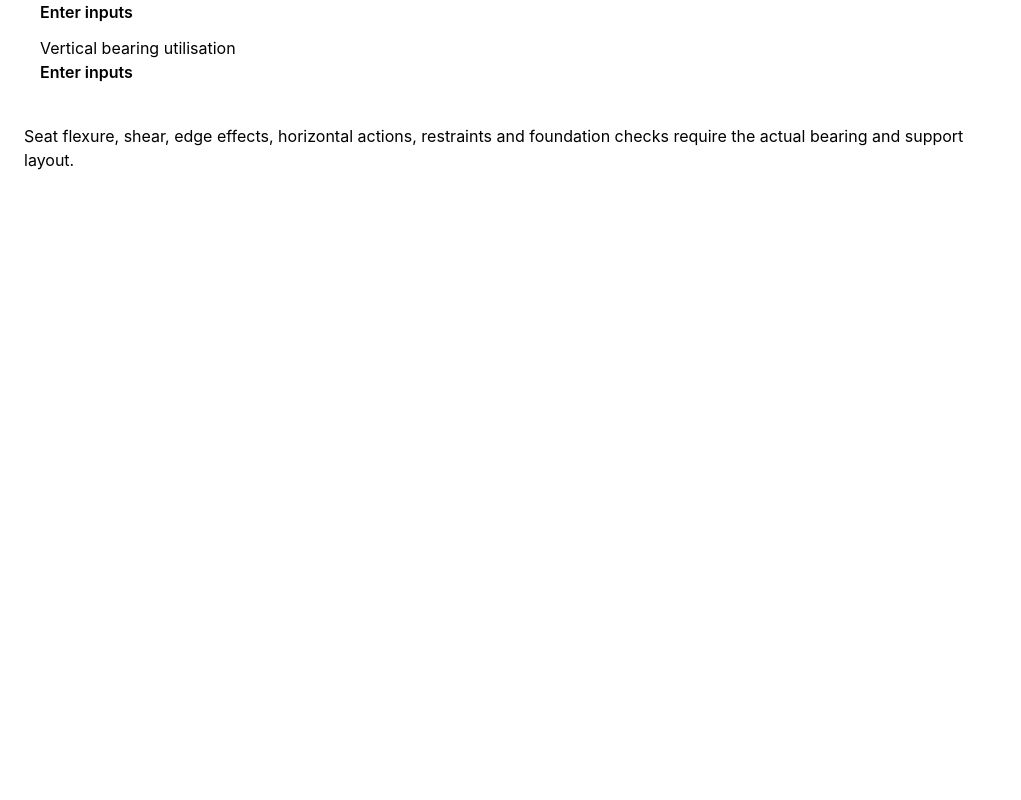
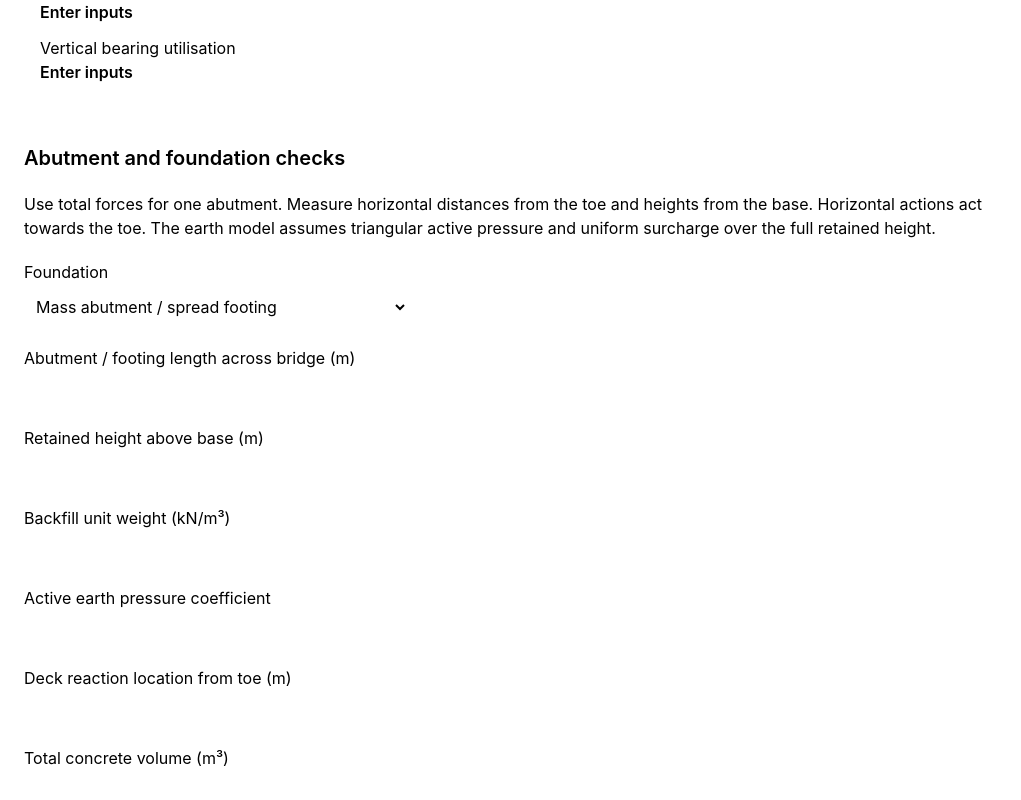
Before and after one commit to MariaMcCrann/Engineering-Tools-Platform, a Next.js app in the folder apps/engineering-tools/: page /bank-seat in a window 1280 px wide. Shown: the part 2540-3340 px from the top of the page, without its empty margins (0-1021 px from the left). Before the commit the page ends 2736 px from the top, so only its background shows below. Built offline with nearby package versions, Linux system fonts and the light colour scheme.

Commit message:
Connect bridge reactions to foundation load cases

```diff
--- a/apps/engineering-tools/app/BankSeatTool.tsx
+++ b/apps/engineering-tools/app/BankSeatTool.tsx
@@ -1,6 +1,7 @@
 "use client";
 
 import { useState } from "react";
+import { AbutmentStability } from "./AbutmentStability";
 
 export function peakReaction(span: number, axles: number[][]) {
   let peak = 0;
@@ -108,7 +109,8 @@ export function BankSeatTool() {
           </dd></div>
         ))}
       </dl>
-      <p>Seat flexure, shear, edge effects, horizontal actions, restraints and foundation checks require the actual bearing and support layout.</p>
+      <AbutmentStability permanent={valid ? permanent : NaN} traffic={traffic} />
+      <p>Seat flexure, shear, edge effects and restraint design require the actual bearing and support layout.</p>
     </div>
   );
 }
```
